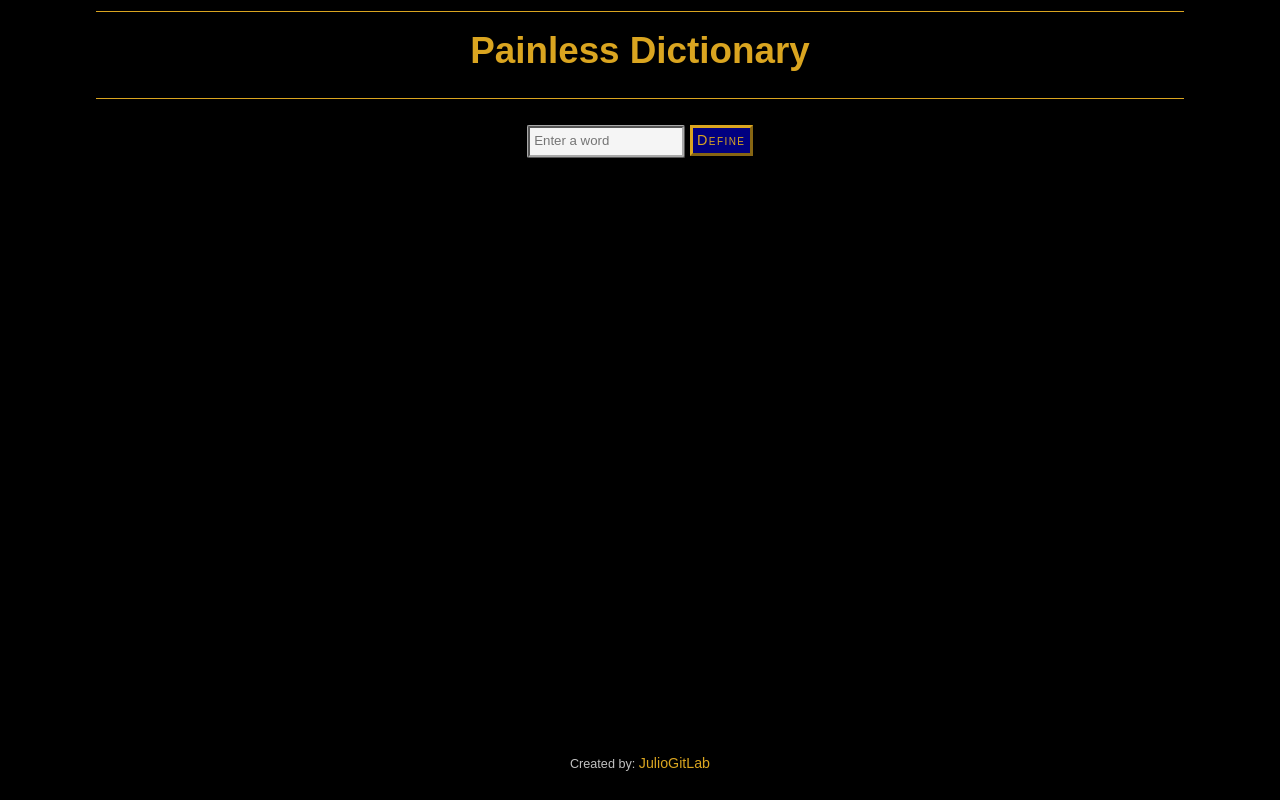
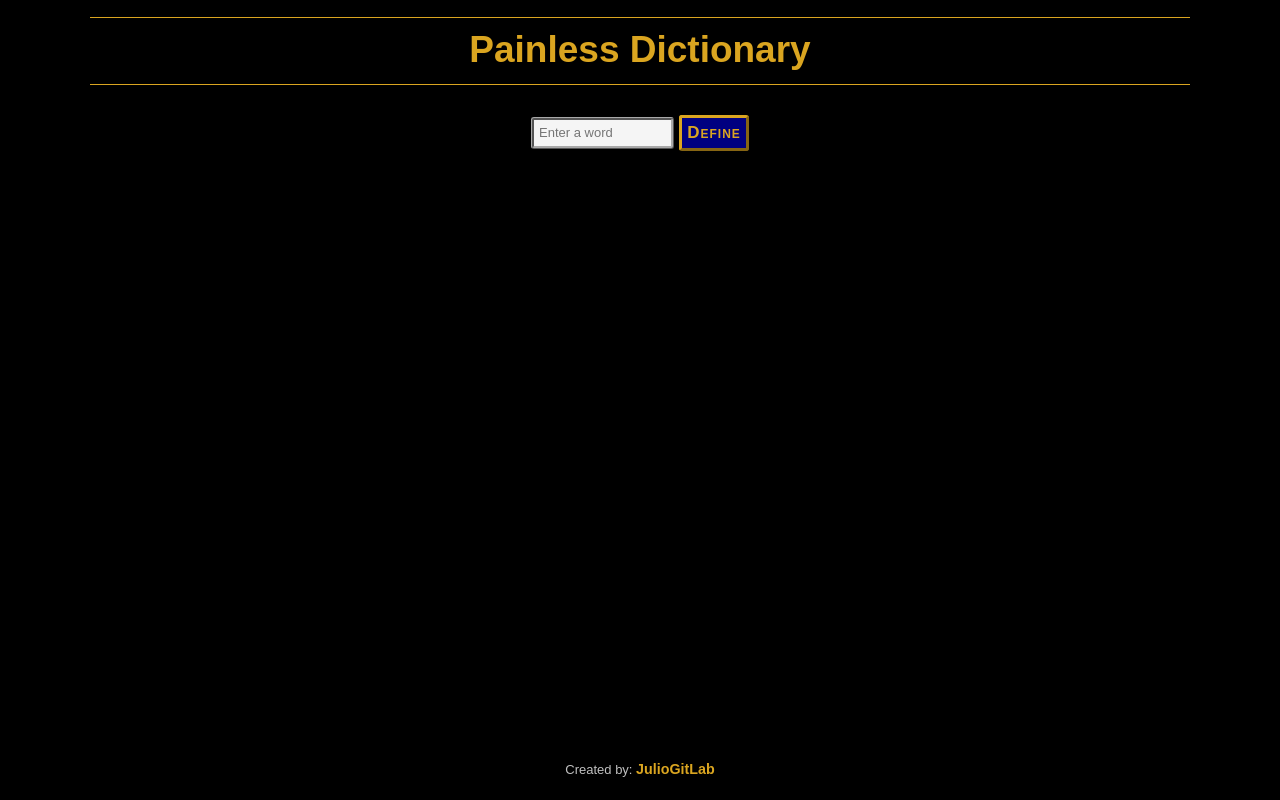
Before and after one commit to JulioGitLab/painless-dictionary, a plain HTML site: page index.html in a window 1280 px wide. Drawn offline with Linux system fonts and the light colour scheme; a web font is replaced by a local one.

Commit message:
Refactor: Improves styling

```diff
--- a/index.html
+++ b/index.html
@@ -22,14 +22,16 @@
     <h1>Painless Dictionary</h1>
   </header>
   <main>
-    <input type="text" id="word" placeholder="Enter a word">
-    <button id="get-def">Define</button>
+    <section>
+      <input type="text" id="word" placeholder="Enter a word">
+      <button id="get-def">Define</button>
+    </section>
     <ul id="defs"></ul>
-    <script src="scripts/script.js"></script>
   </main>
   <footer>
-    <aside>Created by: <a href="https://juliogitlab.github.io/" target="_blank">JulioGitLab</a></aside>
+    <aside>Created by: <a href="https://juliogitlab.github.io/" target="_blank" id="juliogitlab">JulioGitLab</a></aside>
   </footer>
+  <script src="scripts/script.js"></script>
 </body>
 
 </html>
--- a/scripts/script.js
+++ b/scripts/script.js
@@ -38,8 +38,11 @@ function printDefs(data) {
    // Creates an <h3> to print the searched word
    let searchedWord = document.createElement("h3");
    defs.appendChild(searchedWord);
+   searchedWord.style.margin = "2rem 0 0";
    searchedWord.style.color = "goldenrod";
    searchedWord.style.textTransform = "capitalize";
+   searchedWord.style.fontSize = "2rem";
+   searchedWord.style.textAlign = "left";
    searchedWord.innerText = data[0].word;
 
    // Creates a <p> for each definition
@@ -55,8 +58,7 @@ function printDefs(data) {
          if (d === 0) {
             let syn_ant_p = document.createElement("p");
             defs.appendChild(syn_ant_p);
-            syn_ant_p.style.margin = "1.3em 0 0.5em";
-            syn_ant_p.style.fontSize = "smaller";
+            syn_ant_p.classList.add('syn-ant');
             syn_ant_p.innerText += "Synonyms: " + data[0].meanings[m].synonyms.join(', ') + "\nAntonyms: " + data[0].meanings[m].antonyms.join(', ');
          }
 
@@ -68,7 +70,9 @@ function printDefs(data) {
 
          if (data[0].meanings[m].definitions[d].example !== undefined) {
             par.innerHTML += "<small>e.g., <i>\"" + data[0].meanings[m].definitions[d].example + "\"</i></small><br /><br />";
-         } else if (d !== data[0].meanings[m].definitions.length - 1) { par.innerHTML += "<br />"; }
+         } else {
+            par.innerHTML += (d !== data[0].meanings[m].definitions.length - 1) ? "<small><br /></small>" : "<br />";
+         }
 
          /* if (d === data[0].meanings[m].definitions.length - 1) {
             let syn_ant_p = document.createElement("p");
--- a/styles/style.css
+++ b/styles/style.css
@@ -1,76 +1,116 @@
 @import url(https://fonts.bunny.net/css?family=teachers:400,400i);
 
+html {
+   font-size: 10px;
+}
+
 body {
+   margin: 0;
+   padding: 0;
    background-color: black;
    color: whitesmoke;
    font-family: 'Teachers', sans-serif;
    text-align: center;
 }
+
 h1 {
-   color: goldenrod;
-   margin: 0.3em 7% 0.7em;
+   margin: 1.7rem 7vw 3rem;
    border-top: solid thin;
    border-bottom: solid thin;
-   padding: 0.5em 0 0.7em;
-   font-size: 2.3em;
+   padding: 1.1rem 0 1.3rem;
+   color: goldenrod;
+   font-size: 3.7rem;
 }
-h3 {
-   margin-bottom: 0;
-   /* margin-left: 0.3em; */
+
+section {
+   display: flex;
+   justify-content: center;
+   align-items: center;
 }
-h3, p, li {
-   text-align: justify;
+
+input {
+   width: 13rem;
+   height: 2.3rem;
+   margin-right: 0.5rem;
+   border: ridge darkgray;
+   border-radius: 3px;
+   padding-bottom: 0.2rem;
+   padding-left: 0.5rem;
+   background-color: whitesmoke;
+   color: navy;
+   font-family: 'Teachers', sans-serif;
+   font-size: 1.3rem;
 }
-input {
-   width: 11em;
-   height: 1.7em;
-   border: ridge darkgray;
-   border-radius: 2px;
-   padding-bottom: 0.2em;
-   padding-left: 0.3em;
-   font-family: 'Teachers', sans-serif;
-   font-size: 0.83em;
-   color: navy;
-   background-color: whitesmoke;
+
+button {
+   border: outset goldenrod;
+   border-radius: 3px;
+   padding: 0.3em;
+   background-color: navy;
+   color: goldenrod;
+   font-variant: small-caps;
+   font-size: 1.7rem;
+   letter-spacing: 0.1rem;
+   font-weight: bolder;
 }
-button {
-   color: goldenrod;
-   background-color: navy;
-   border: outset goldenrod;
-   padding: 0.3em;
-   font-variant: small-caps;
-   font-size: 0.9em;
-   letter-spacing: 0.1em;
-   /* font-weight: bolder; */
-}
+
 button:hover {
    color: navy;
    background-color: goldenrod;
    border-color: midnightblue;
 }
+
 button:active {
    border-style: inset;
 }
-li {
-   margin-right: 1.3em;
+
+/* h3 style set in /scripts/script.js */
+
+ul {
+   padding: 0 7vw 3rem;
 }
+
+p, li {
+   line-height: 2rem;
+   font-size: 1.5rem;
+   text-align: justify;
+}
+
+.syn-ant {
+   margin: 1rem 0 0.7rem;
+   line-height: 1.7rem;
+   font-size: 1.3rem;
+}
+
+/* p:first-of-type {
+   margin-top: 0;
+} */
+
 footer {
    position: fixed;
    right: 0;
    left: 0;
    bottom: 0;
+   margin: 2.3rem 0;
    color: silver;
-   margin: 2.3em auto;
-   font-size: 0.79em;
+   font-size: 1.3rem;
 }
-a {
+
+#juliogitlab {
    color: goldenrod;
-   font-size: 0.89rem;
+   font-size: 1.1em;
+   font-weight: bold;
    text-decoration: none;
+   transition-duration: 250ms;
 }
-a:visited {
+
+#juliogitlab:visited {
    color: darkgoldenrod;
 }
-a:hover {
-   color: silver;
+
+#juliogitlab:hover {
+   color: gold;
+   font-size: 1.3em;
+   letter-spacing: 1px;
+   transition-duration: 350ms;
 }
```
